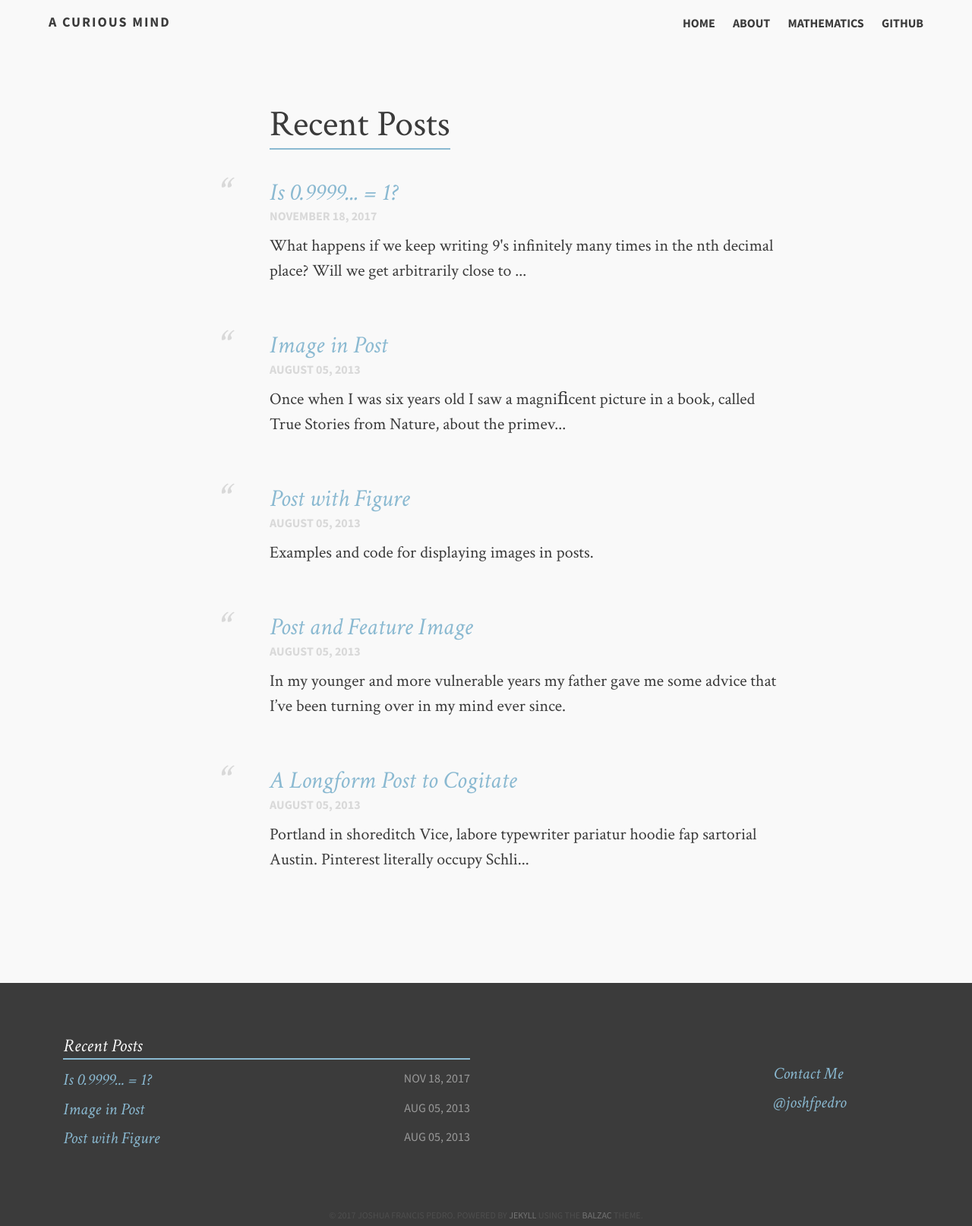
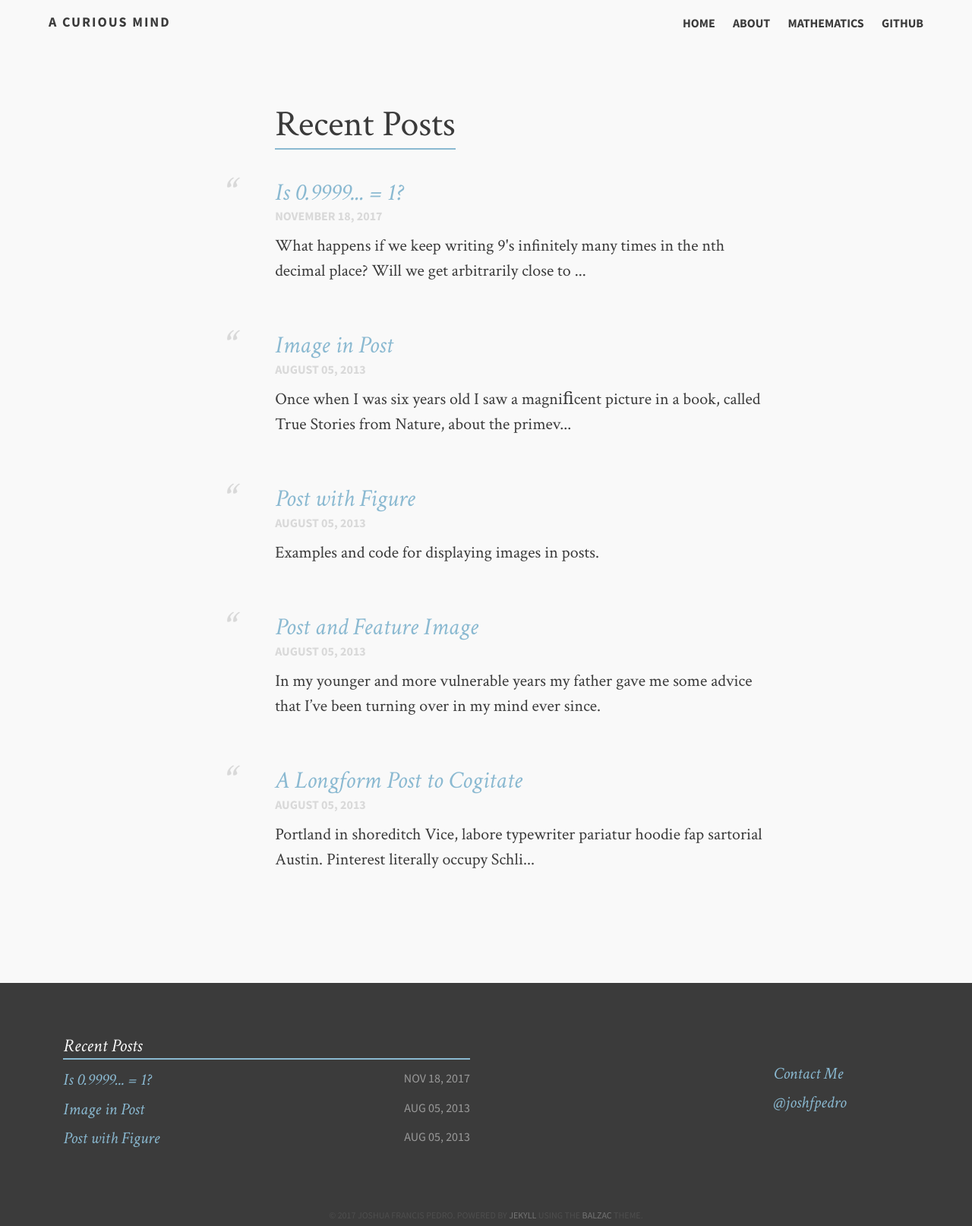
Before and after one commit to ColeTownsend/Balzac-for-Jekyll, a Jekyll site: the page built from index.md, in a window 1280 px wide. Shown: the whole page at 76% size. Built offline with Jekyll 4.4.1, drawn with Linux system fonts in a browser that asks for light colours.

Commit message:
Update _variables.scss

```diff
--- a/_sass/_variables.scss
+++ b/_sass/_variables.scss
@@ -24,7 +24,7 @@ $link: #8AB9D1;
 $accent: #24536B;
 
 /* Widths */
-$maxwidth: 1000px;
+$maxwidth: 975px;
 
 /* Typography
    ========================================================================== */
```
